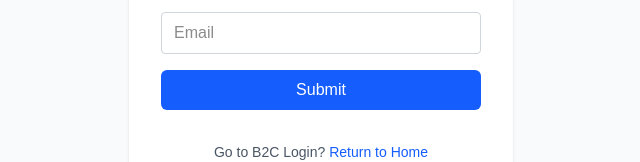
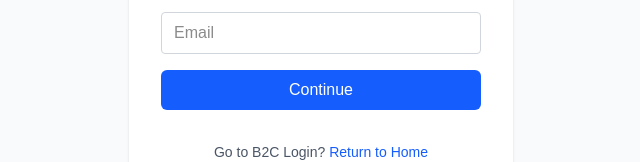
Before and after one commit to oid-saleseng/nextjs-boilerplate, a Next.js app: page /sso in a window 1280 px wide. Shown: the part 359-521 px from the top of the page, without its empty margins (319-959 px from the left). Built offline with nearby package versions, Linux system fonts and the light colour scheme.

Commit message:
Update SSOLogin.tsx

```diff
--- a/app/sso/SSOLogin.tsx
+++ b/app/sso/SSOLogin.tsx
@@ -61,7 +61,7 @@ export default function SSOLogin() {
           type="submit"
           className="w-full bg-blue-600 text-white rounded-md px-4 py-2 hover:bg-blue-700 transition-colors"
         >
-          Submit
+          Continue
         </button>
 
         <div className="text-sm text-center mt-4 text-gray-600 dark:text-gray-300">
```
